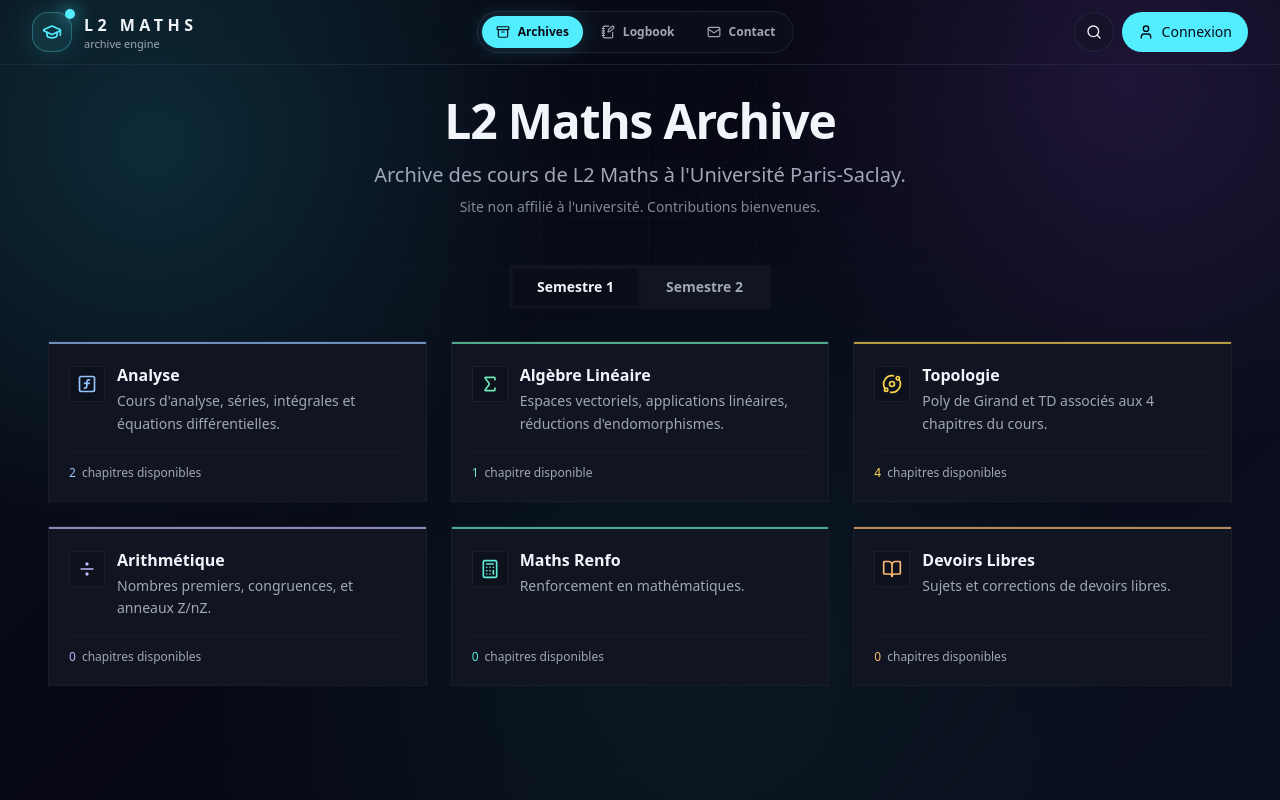
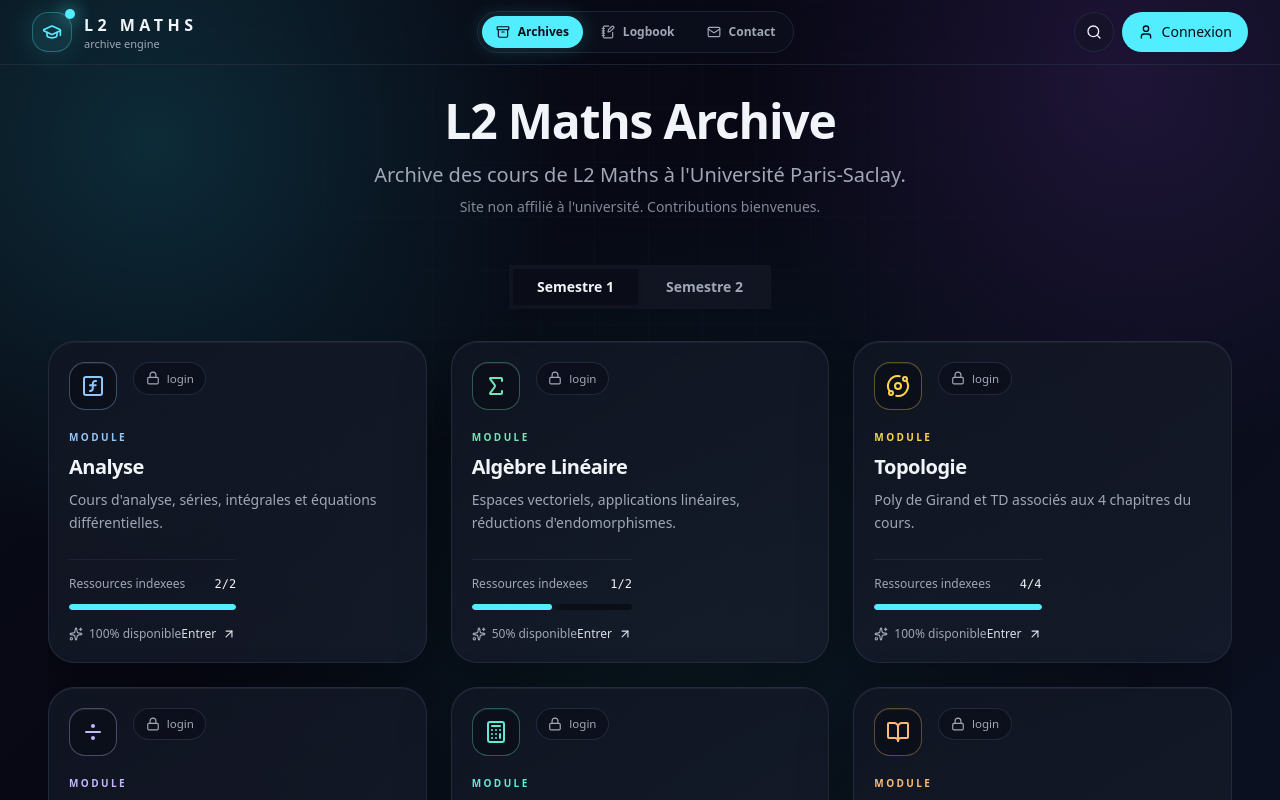
Before and after one commit to Grimm02938/l2-maths, a React (Vite) app: page / in a window 1280 px wide. Shown: the top 800 px of the page. Built offline with nearby package versions, Linux system fonts and the light colour scheme; no server answers.

Commit message:
Redesign subject cards

```diff
--- a/src/components/ThemeCard.tsx
+++ b/src/components/ThemeCard.tsx
@@ -1,4 +1,4 @@
-import { LucideIcon } from "lucide-react";
+import { ArrowUpRight, CheckCircle2, Lock, Sparkles } from "lucide-react";
 import { useNavigate } from "react-router-dom";
 import { useAuth } from "../hooks/useAuth";
 import { useLoginModal } from "../hooks/use-login-modal";
@@ -32,44 +32,58 @@
   if (!IconComponent) return null;
 
   const availableCount = chapters.filter(c => c.available).length;
+  const totalCount = chapters.length;
+  const progress = totalCount > 0 ? Math.round((availableCount / totalCount) * 100) : 0;
+  const isEmpty = totalCount === 0;
 
   return (
-    <div
+    <button
+      type="button"
       onClick={handleClick}
-      className={`
-        neo-panel neo-panel-interactive group relative flex flex-col h-full
-        bg-card hover:bg-card/80
-        border border-border/30 hover:border-border/60
-        cursor-pointer overflow-hidden
-      `}
+      className="archive-card group flex h-full w-full flex-col rounded-[1.65rem] p-5 text-left"
     >
-      {/* Barre colorée en haut uniquement */}
-      <div className={`h-0.5 w-full ${color} opacity-70`} style={{ background: 'currentColor' }} />
+      <div className="relative z-10 flex items-start justify-between gap-4">
+        <div className={`flex h-12 w-12 shrink-0 items-center justify-center rounded-2xl border ${border} bg-background/55 ${color} shadow-[inset_0_1px_0_rgba(255,255,255,0.08)]`}>
+          <IconComponent className="h-6 w-6" />
+        </div>
+        <div className="chip">
+          {user ? <CheckCircle2 className="h-3.5 w-3.5 text-primary" /> : <Lock className="h-3.5 w-3.5" />}
+          {user ? 'open' : 'login'}
+        </div>
+      </div>
 
-      <div className="flex flex-col flex-1 p-5">
-        {/* Icône + Titre */}
-        <div className="flex items-start gap-3 flex-1">
-          <div className={`neo-icon mt-0.5 flex h-9 w-9 shrink-0 items-center justify-center border border-border/40 bg-background/45 ${color}`}>
-              <IconComponent className="h-5 w-5" />
-          </div>
-          <div className="flex-1 min-w-0">
-            <h3 className="text-base font-semibold text-foreground leading-snug">
-              {title}
-            </h3>
-            <p className="text-sm text-muted-foreground mt-1 leading-relaxed">
-              {description}
-            </p>
-          </div>
+      <div className="relative z-10 mt-5 flex-1">
+        <p className={`mb-2 text-[10px] font-bold uppercase tracking-[0.24em] ${color}`}>module</p>
+        <h3 className="text-xl font-black tracking-tight text-foreground transition-colors group-hover:text-primary">
+          {title}
+        </h3>
+        <p className="mt-2 text-sm leading-relaxed text-muted-foreground">
+          {description}
+        </p>
+        {professor && <p className="mt-3 text-xs text-muted-foreground/80">Professeur : {professor}</p>}
+      </div>
+
+      <div className="relative z-10 mt-6 space-y-3 border-t border-border/50 pt-4">
+        <div className="flex items-center justify-between text-xs">
+          <span className="text-muted-foreground">Ressources indexees</span>
+          <span className="font-mono text-foreground">{availableCount}/{totalCount || 0}</span>
         </div>
-
-        {/* Compteur chapitres */}
-        <div className="mt-4 pt-3 border-t border-border/20 flex items-center gap-1.5">
-          <span className={`text-xs font-medium ${color}`}>{availableCount}</span>
-          <span className="text-xs text-muted-foreground">
-            {availableCount === 1 ? 'chapitre disponible' : 'chapitres disponibles'}
+        <div className="h-1.5 overflow-hidden rounded-full bg-background/80">
+          <div
+            className="h-full rounded-full bg-primary shadow-[0_0_18px_hsl(var(--primary)/0.45)] transition-all duration-500"
+            style={{ width: `${isEmpty ? 8 : progress}%` }}
+          />
+        </div>
+        <div className="flex items-center justify-between pt-1 text-xs text-muted-foreground">
+          <span className="inline-flex items-center gap-1.5">
+            <Sparkles className="h-3.5 w-3.5" />
+            {isEmpty ? 'zone a remplir' : `${progress}% disponible`}
+          </span>
+          <span className="inline-flex items-center gap-1.5 font-medium text-foreground/90 group-hover:text-primary">
+            Entrer <ArrowUpRight className="h-3.5 w-3.5 transition-transform group-hover:translate-x-0.5 group-hover:-translate-y-0.5" />
           </span>
         </div>
       </div>
-    </div>
+    </button>
   );
 }
```
